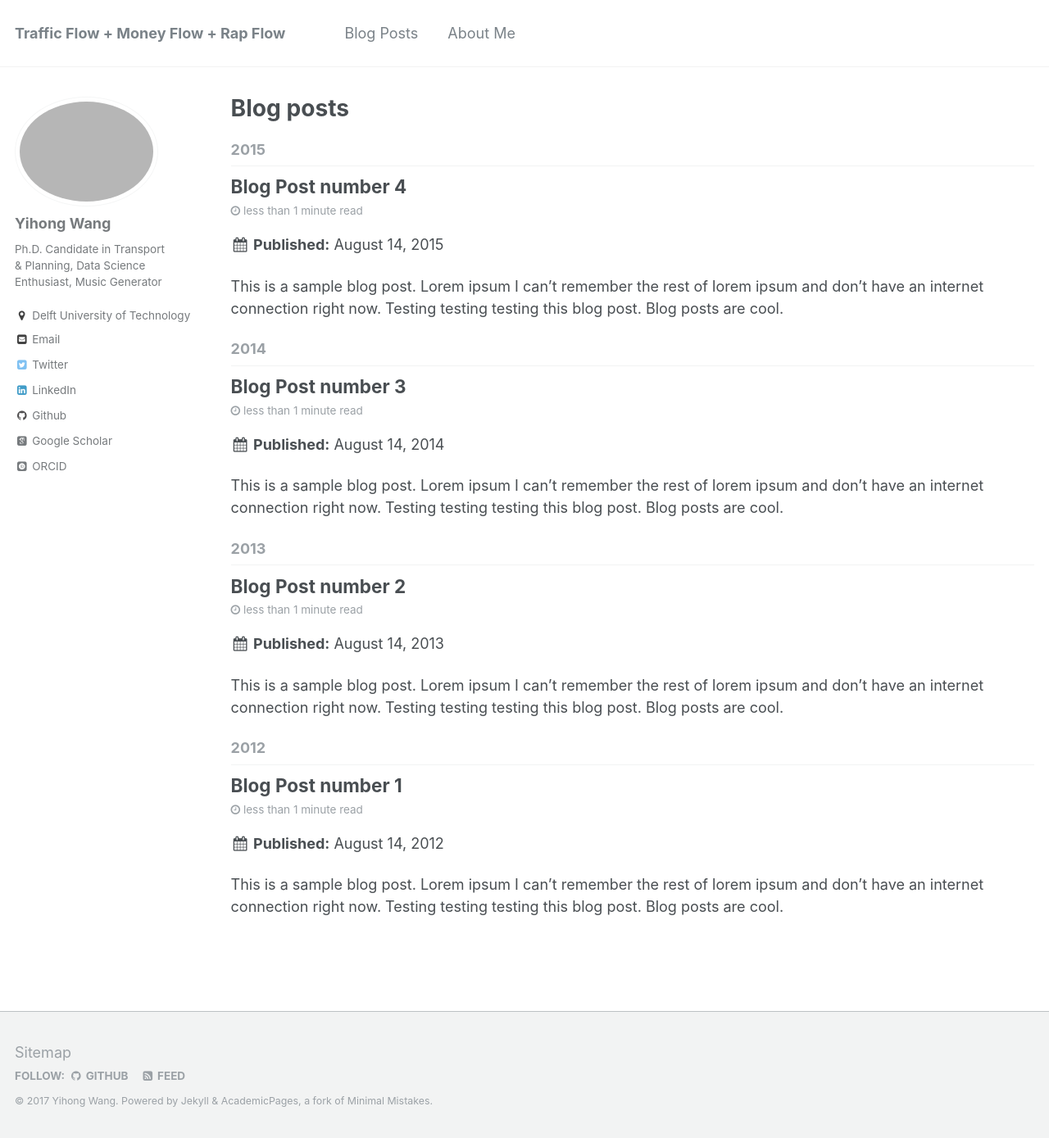
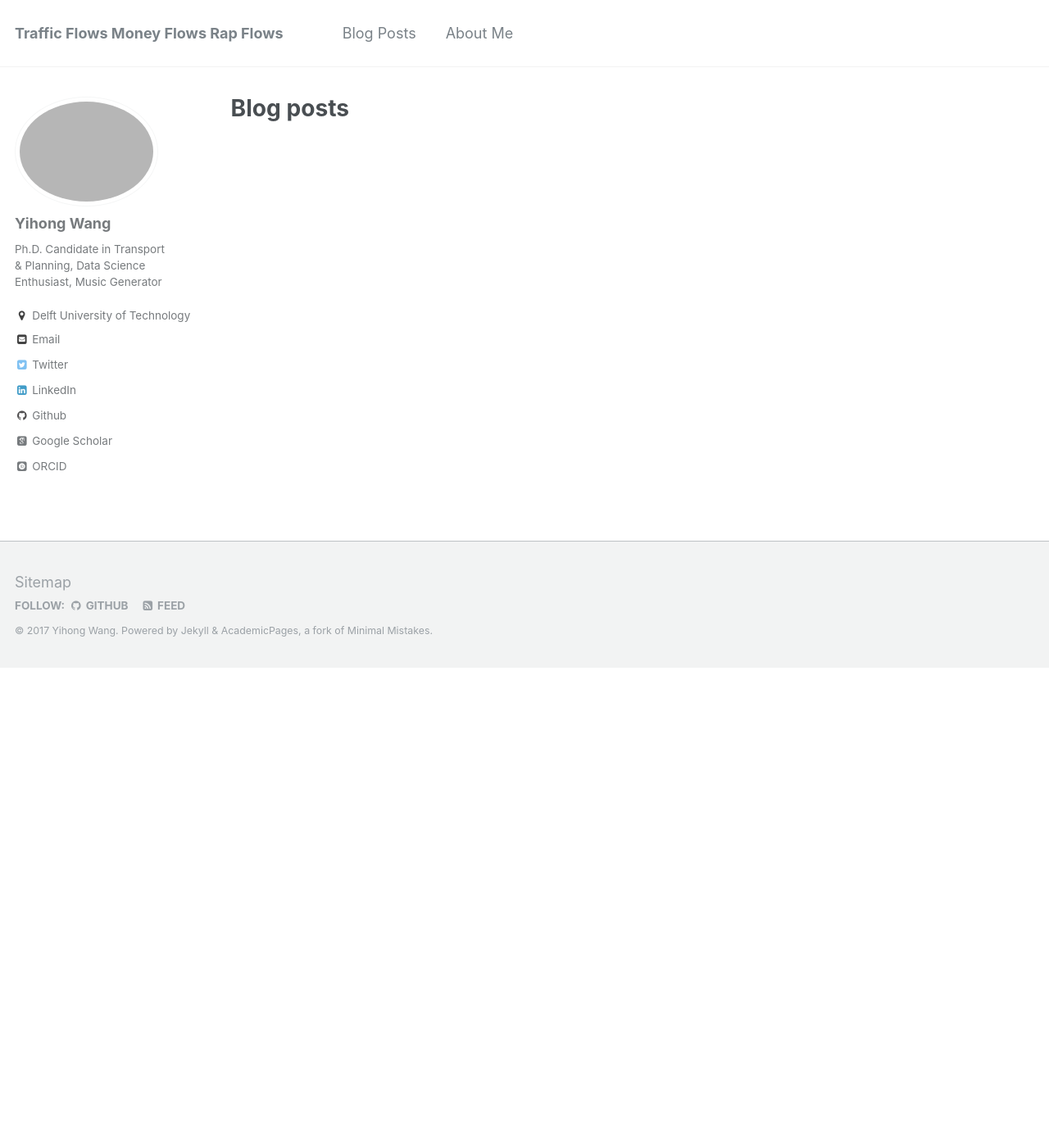
Before and after one commit to bellowswang/bellowswang.github.io, a Jekyll site: the page built from _pages/year-archive.html, in a window 1280 px wide and 1389 px high. Shown: the whole window at 82% size. Built offline with Jekyll 4.4.1, drawn with Linux system fonts in a browser that asks for light colours; some web fonts are replaced.

Commit message:
Initial commit

```diff
--- a/_config.yml
+++ b/_config.yml
@@ -7,7 +7,7 @@
 
 # Site Settings
 locale                   : "en-US"
-title                    : "Traffic Flow + Money Flow + Rap Flow"
+title                    : "Traffic Flows\nMoney Flows\nRap Flows"
 title_separator          : "-"
 name                     : &name "Yihong Wang"
 description              : &description "personal description"
--- a/_pages/cv.md
+++ b/_pages/cv.md
@@ -51,5 +51,5 @@ Skills
 
 Teaching
 ======
-* Teaching assistant at the CIE4801 Transportation and Spatial Modeling (for master students), 2016 and 2017
-* Teaching assistant at the CTB1120-14 Inleiding Civiele Techniek (for bachelor students), 2016 and 2017
+* Teaching assistant at the CIE4801 Transportation and Spatial Modeling (for master students), 2016 and 2017.
+* Teaching assistant at the CTB1120-14 Inleiding Civiele Techniek (for bachelor students), 2016 and 2017.
--- a/_posts/2012-08-14-blog-post-1.md
+++ /dev/null
@@ -1,20 +0,0 @@
----
-title: 'Blog Post number 1'
-date: 2012-08-14
-permalink: /posts/2012/08/blog-post-1/
-tags:
-  - cool posts
-  - category1
-  - category2
----
-
-This is a sample blog post. Lorem ipsum I can't remember the rest of lorem ipsum and don't have an internet connection right now. Testing testing testing this blog post. Blog posts are cool.
-
-Headings are cool
-======
-
-You can have many headings
-======
-
-Aren't headings cool?
-------
--- a/_posts/2013-08-14-blog-post-2.md
+++ /dev/null
@@ -1,20 +0,0 @@
----
-title: 'Blog Post number 2'
-date: 2013-08-14
-permalink: /posts/2013/08/blog-post-2/
-tags:
-  - cool posts
-  - category1
-  - category2
----
-
-This is a sample blog post. Lorem ipsum I can't remember the rest of lorem ipsum and don't have an internet connection right now. Testing testing testing this blog post. Blog posts are cool.
-
-Headings are cool
-======
-
-You can have many headings
-======
-
-Aren't headings cool?
-------
--- a/_posts/2014-08-14-blog-post-3.md
+++ /dev/null
@@ -1,20 +0,0 @@
----
-title: 'Blog Post number 3'
-date: 2014-08-14
-permalink: /posts/2014/08/blog-post-3/
-tags:
-  - cool posts
-  - category1
-  - category2
----
-
-This is a sample blog post. Lorem ipsum I can't remember the rest of lorem ipsum and don't have an internet connection right now. Testing testing testing this blog post. Blog posts are cool.
-
-Headings are cool
-======
-
-You can have many headings
-======
-
-Aren't headings cool?
-------
--- a/_posts/2015-08-14-blog-post-4.md
+++ /dev/null
@@ -1,20 +0,0 @@
----
-title: 'Blog Post number 4'
-date: 2015-08-14
-permalink: /posts/2012/08/blog-post-4/
-tags:
-  - cool posts
-  - category1
-  - category2
----
-
-This is a sample blog post. Lorem ipsum I can't remember the rest of lorem ipsum and don't have an internet connection right now. Testing testing testing this blog post. Blog posts are cool.
-
-Headings are cool
-======
-
-You can have many headings
-======
-
-Aren't headings cool?
-------
```
Also changed, not shown: other parts of _pages/cv.md (+8 -8 lines), _pages/about.md (+2 -2 lines), _posts/2017-12-27.md (added, +14 -0 lines), images/ts20171227.jpeg (added).
